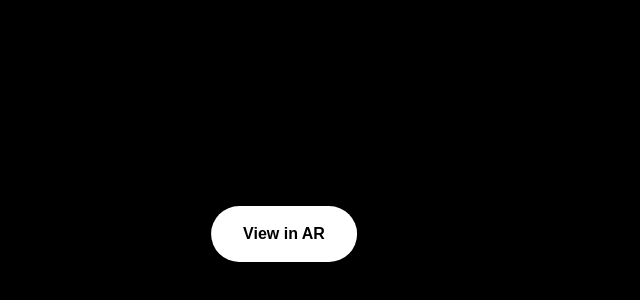
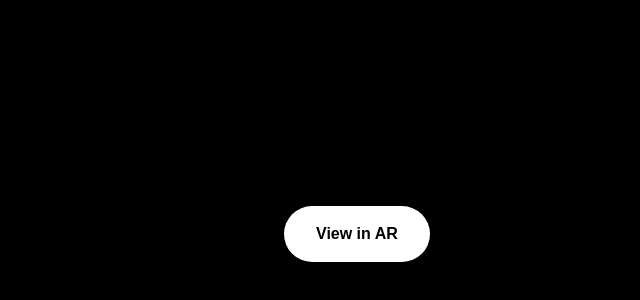
Before and after one commit to pascalpong/incubabe, a Next.js app: page / in a window 1280 px wide. Shown: the part 458-758 px from the top of the page, without its empty margins (356-996 px from the left). Built offline with nearby package versions, Linux system fonts and the light colour scheme.

Commit message:
fix viewport

```diff
--- a/src/app/page.tsx
+++ b/src/app/page.tsx
@@ -28,7 +28,6 @@ export default function Home() {
             position: 'fixed',
             bottom: '80px',
             left: '50%',
-            transform: 'translateX(-50%)',
             backgroundColor: 'white',
             color: 'black',
             padding: '16px 32px',
```
